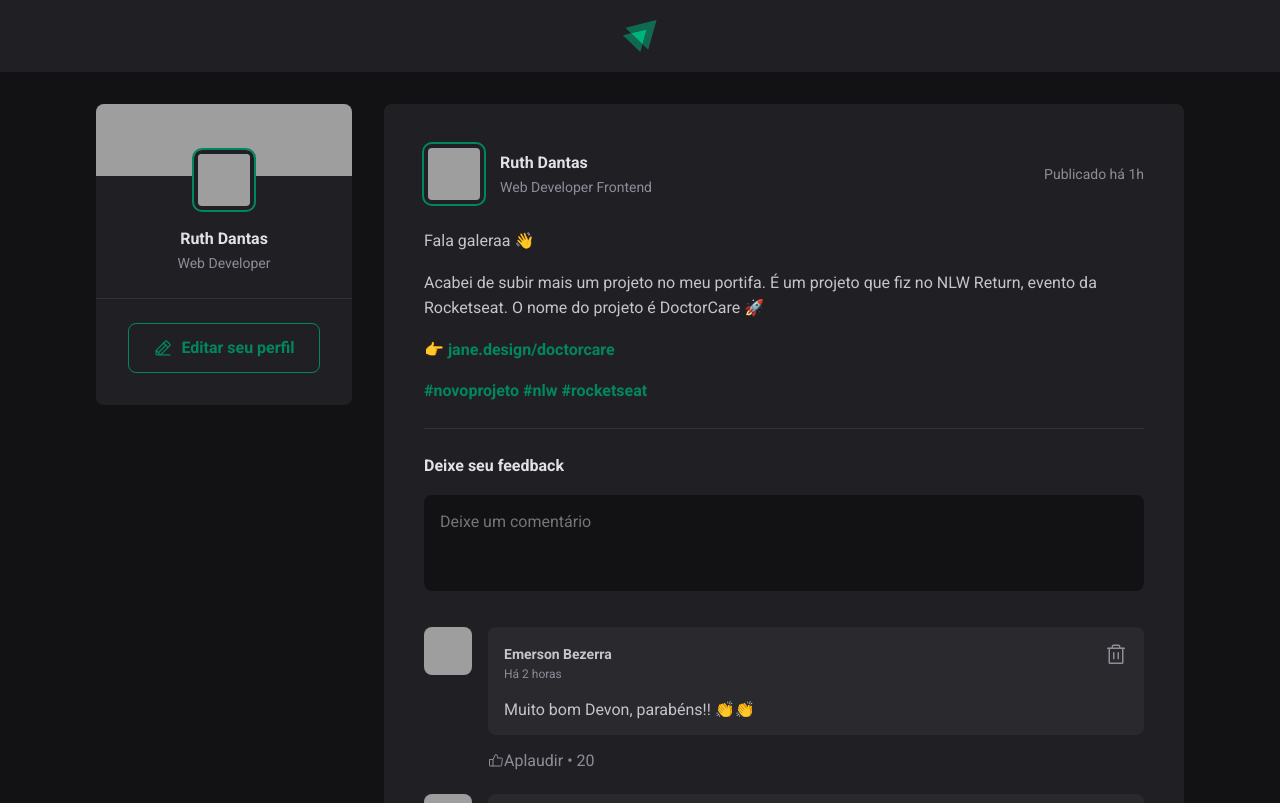
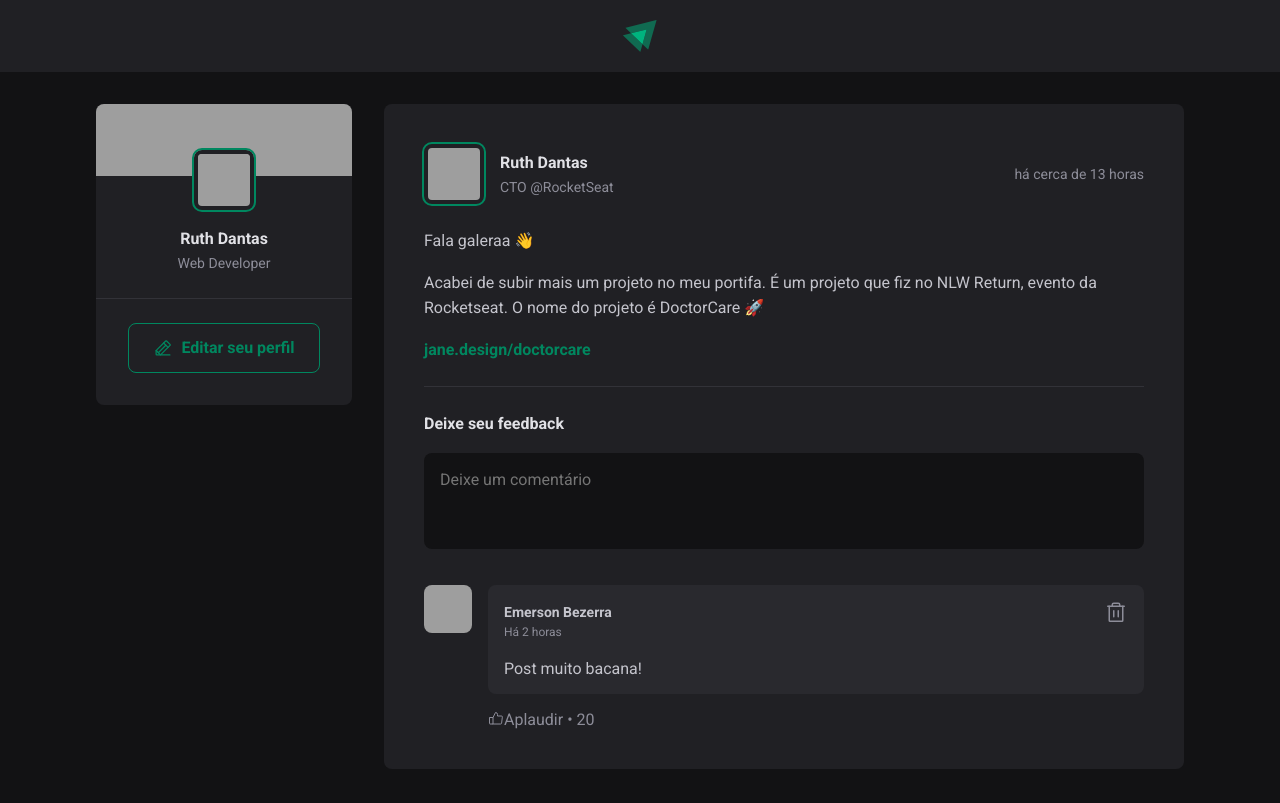
Before and after one commit to ruthdevgpwr/reactjs-rocketseat, a React (Vite) app in the folder aulas/01-fundamentos-reactjs/: page / in a window 1280 px wide. Shown: the top 803 px of the page. Built offline with nearby package versions, Linux system fonts and the light colour scheme; grey boxes are pictures that could not be loaded.

Commit message:
usando hook useState para inserir comentários e usando programação declarativa

```diff
--- a/aulas/01-fundamentos-reactjs/package.json
+++ b/aulas/01-fundamentos-reactjs/package.json
@@ -9,6 +9,7 @@
     "preview": "vite preview"
   },
   "dependencies": {
+    "date-fns": "^2.29.3",
     "phosphor-react": "^1.4.1",
     "react": "^18.2.0",
     "react-dom": "^18.2.0"
--- a/aulas/01-fundamentos-reactjs/src/App.jsx
+++ b/aulas/01-fundamentos-reactjs/src/App.jsx
@@ -26,7 +26,7 @@
         content: 'jane.design/doctorcare',
       },
     ],
-    published: new Date('2022-05-03')
+    publishedAt: new Date('2023-02-01')
   },
 ];
 
@@ -44,7 +44,7 @@
               <Post
                 author={post.author}
                 content={post.content}
-                published={post.published}
+                publishedAt={post.publishedAt}
               />
             )
           })}
--- a/aulas/01-fundamentos-reactjs/src/components/Comment.jsx
+++ b/aulas/01-fundamentos-reactjs/src/components/Comment.jsx
@@ -3,7 +3,7 @@
 import {ThumbsUp, Trash} from 'phosphor-react';
 import { Avatar } from './Avatar';
 
-export function Comment() {
+export function Comment({content}) {
   return (
     <div className={styles.comment}>
       <Avatar hasBorder={false} src="https://github.com/emersondevelops.png"/>
@@ -21,7 +21,7 @@
             </button>
           </header>
 
-          <p>Muito bom Devon, parabéns!! 👏👏</p>
+          <p>{content}</p>
         </div>
 
         <footer>
--- a/aulas/01-fundamentos-reactjs/src/components/Post.jsx
+++ b/aulas/01-fundamentos-reactjs/src/components/Post.jsx
@@ -1,43 +1,78 @@
 import React from 'react';
+
+import {format, formatDistanceToNow} from 'date-fns';
+import ptBR from 'date-fns/locale/pt-BR';
+
 import { Avatar } from './Avatar';
 import { Comment } from './Comment';
 import styles from './Post.module.css';
+import { useState } from 'react';
 
-export function Post(props) {
+
+export function Post({author, publishedAt, content}) {
+
+  const [comments, setComments] = useState([
+    'Post muito bacana!'
+  ]);
+
+  const [newCommentText, setNewCommentText] = useState('');
+
+  const publishedDateFormatted = format(publishedAt, "d 'de' LLLL 'às' HH:mm'h'", {
+    locale: ptBR,
+  })
+
+  const publishedDateRelativeNow = formatDistanceToNow(publishedAt, {
+    locale: ptBR,
+    addSuffix: true,
+  })
+
+  function handleCreateNewComment(e) {
+    e.preventDefault();
+    //const newCommentText = e.target.comment.value;
+    setComments([...comments, newCommentText]);
+    //e.target.comment.value = '';
+    setNewCommentText('');
+  }
+
+  function handleNewCommentChange(e) {
+    setNewCommentText(event.target.value);
+  }
+
   return (
     <article className={styles.post}>
       <header>
         <div className={styles.author}>
-          <Avatar hasBorder src="https://github.com/ruthdevgpwr.png" />
+          <Avatar hasBorder src={author.avatarUrl} />
           <div className={styles.authorInfo}>
-            <strong>Ruth Dantas</strong>
-            <span>Web Developer Frontend</span>
+            <strong>{author.name}</strong>
+            <span>{author.role}</span>
           </div>
         </div>
 
-        <time title='11 de Maio às 08:13h' dateTime='2022-05-11 08:13:30'>Publicado há 1h</time>
+        <time title={publishedDateFormatted} dateTime={publishedAt.toISOString()}>
+          {publishedDateRelativeNow}
+        </time>
       </header>
 
       <div className={styles.content}>
-        <p> Fala galeraa 👋 </p>
-
-        <p> Acabei de subir mais um projeto no meu portifa. É um projeto que fiz no NLW Return, evento da  Rocketseat. O nome do projeto é DoctorCare 🚀 </p>
-
-        <p> 👉{' '} <a href=''>jane.design/doctorcare </a></p>
-
-        <p>
-          <a href=""> #novoprojeto</a>{' '}
-          <a href=""> #nlw</a>{' '}
-          <a href="">#rocketseat </a>
-        </p>
+        {content.map(line => {
+          if(line.type === 'paragraph') {
+            return <p>{line.content}</p>
+          } else if(line.type === 'link') {
+            return <p><a href="#">{line.content}</a></p>
+          }
+        })}
 
       </div>
 
-      <form className={styles.commentForm}>
+      <form onSubmit={handleCreateNewComment} className={styles.commentForm}>
         <strong>Deixe seu feedback</strong>
 
         <textarea
+          name='comment'
           placeholder='Deixe um comentário'
+          onChange={handleNewCommentChange}
+          value={newCommentText}
         />
 
         <footer>
@@ -47,9 +82,9 @@
       </form>
 
       <div className={styles.commentList}>
-        <Comment />
-        <Comment />
-        <Comment />
+        {comments.map(comment => {
+          return <Comment content={comment} />
+        })}
       </div>
     </article>
   )
```
Also changed, not shown: 1 other file (tests, documents, lock files or other folders).
